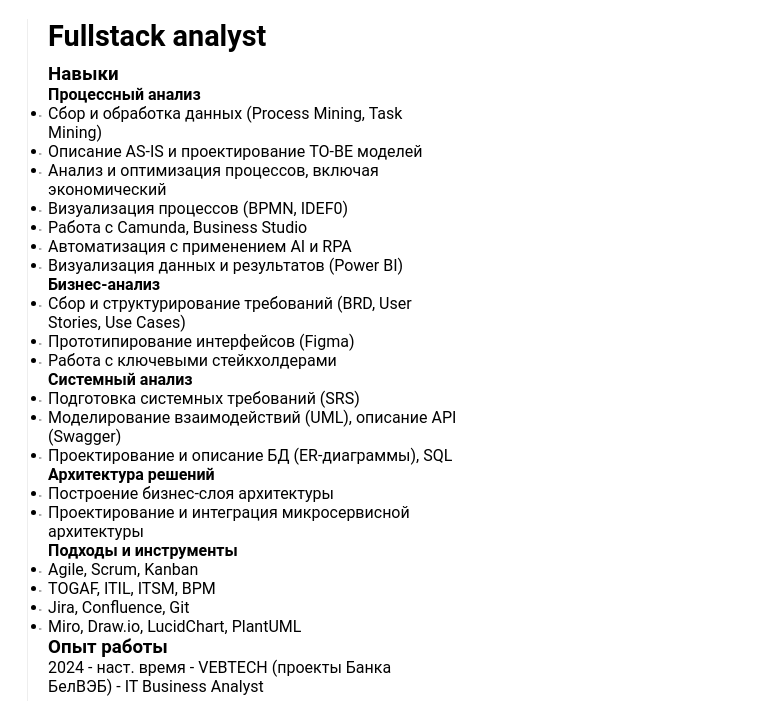
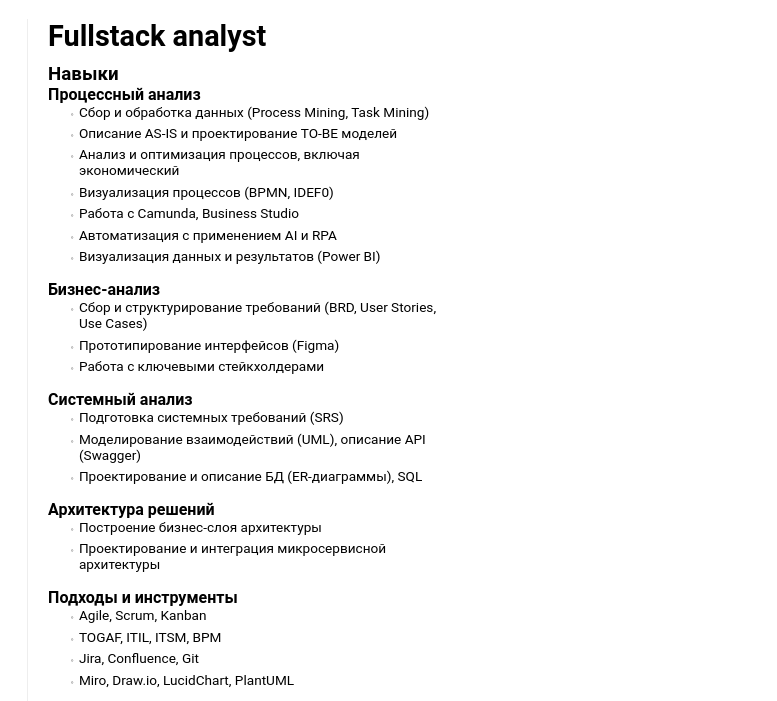
Before and after one commit to ukryzh/ukryzh.github.io, a plain HTML site: page index.html in a window 1280 px wide. Shown: the part 58-759 px from the top of the page, 503-1280 px from the left. Drawn offline with Linux system fonts and the light colour scheme.

Commit message:
Update style.css

```diff
--- a/style.css
+++ b/style.css
@@ -165,13 +165,20 @@ body {
   transition: opacity 0.3s ease-in;
 }
 
-<style>
-
 ul.skill-list-small {
   list-style: none;
   padding-left: 1.5em;
   margin-bottom: 1em;
 }
+
+.skill-list-small li {
+  list-style-type: none;
+  font-size: 0.85em;
+  margin-bottom: 0.4em;
+  position: relative;
+  padding-left: 0.5em;
+}
+
 .skill-list-small li::before {
   content: "◦";
   color: #444;
@@ -180,5 +187,3 @@ ul.skill-list-small {
   width: 1em;
   margin-left: -1em;
 }
-
-</style>
```
